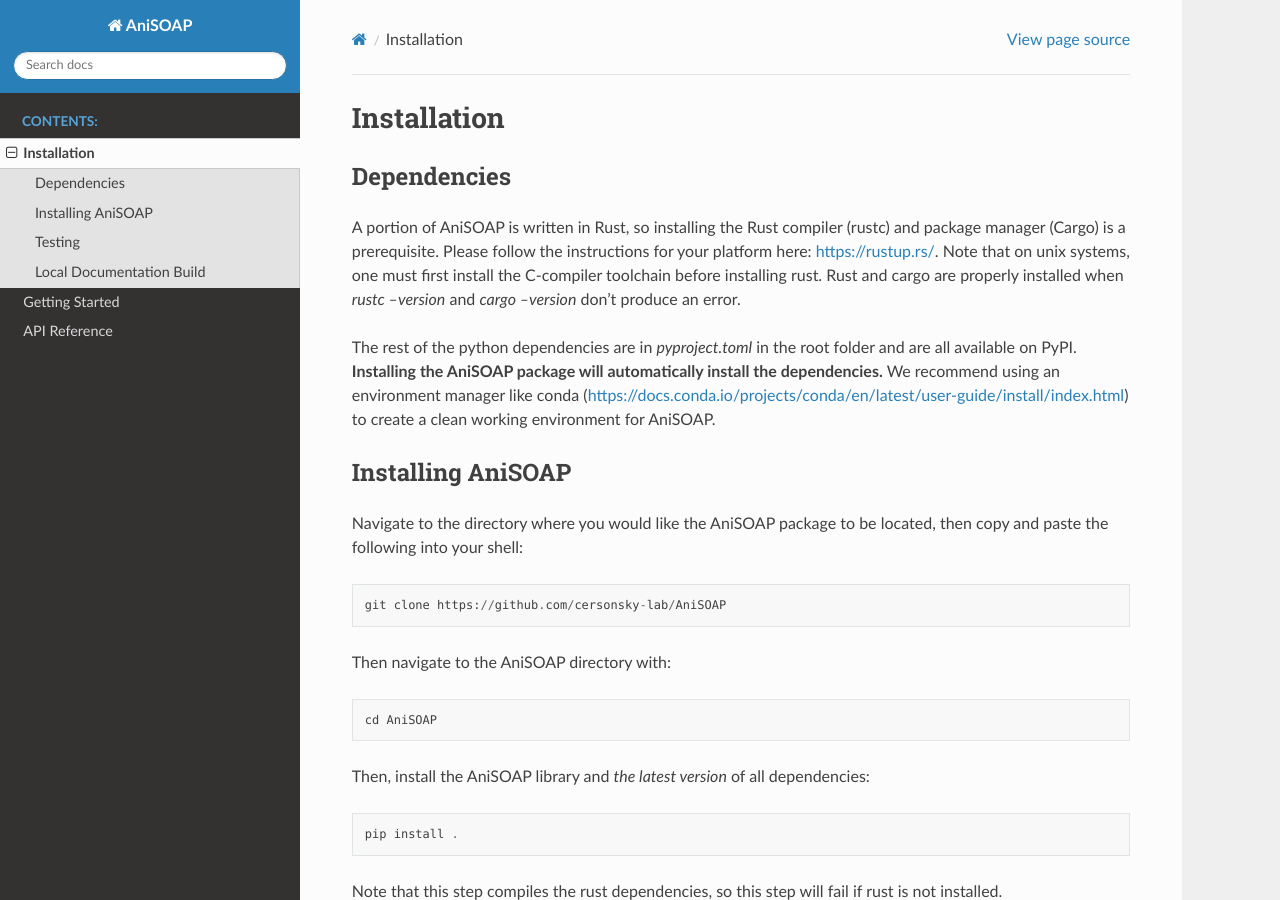
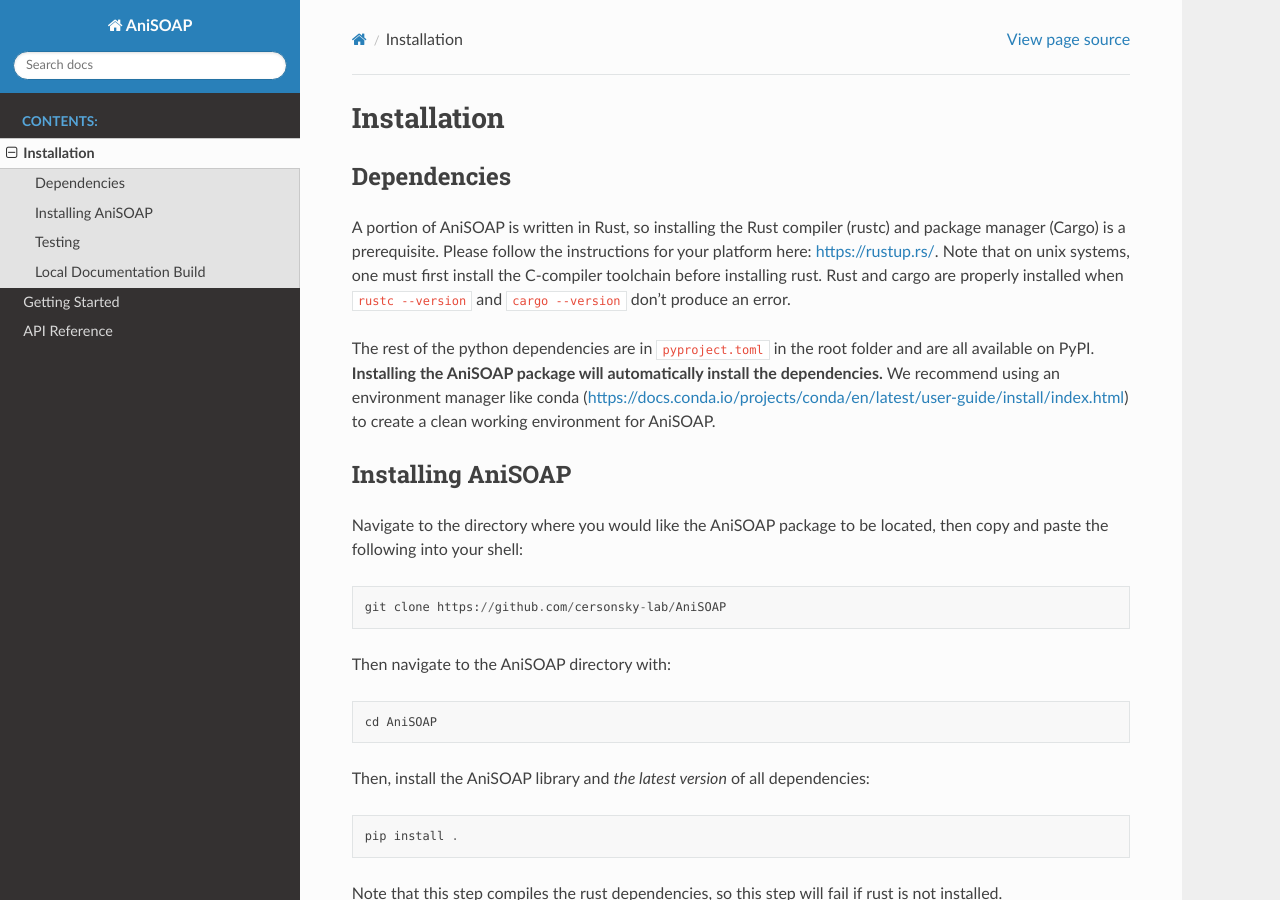
Before and after one commit to cersonsky-lab/AniSOAP, a Sphinx documentation site: the page built from docs/source/installation.rst, in a window 1280 px wide and 900 px high. Built offline with Sphinx 7.4.7 and the Read the Docs theme 3.1.0, drawn with Linux system fonts in a browser that asks for light colours; pages that are not in the unit, such as notebooks, are missing from menus.

```diff
--- a/docs/source/installation.rst
+++ b/docs/source/installation.rst
@@ -5,9 +5,9 @@ Installation
 Dependencies
 ------------
 
-A portion of AniSOAP is written in Rust, so installing the Rust compiler (rustc) and package manager (Cargo) is a prerequisite. Please follow the instructions for your platform here: https://rustup.rs/. Note that on unix systems, one must first install the C-compiler toolchain before installing rust. Rust and cargo are properly installed when `rustc --version` and `cargo --version` don't produce an error.
+A portion of AniSOAP is written in Rust, so installing the Rust compiler (rustc) and package manager (Cargo) is a prerequisite. Please follow the instructions for your platform here: https://rustup.rs/. Note that on unix systems, one must first install the C-compiler toolchain before installing rust. Rust and cargo are properly installed when ``rustc --version`` and ``cargo --version`` don't produce an error.
 
-The rest of the python dependencies are in `pyproject.toml` in the root folder and are all available on PyPI. **Installing the AniSOAP package will automatically install the dependencies.** We recommend using an environment manager like conda (https://docs.conda.io/projects/conda/en/latest/user-guide/install/index.html) to create a clean working environment for AniSOAP.
+The rest of the python dependencies are in ``pyproject.toml`` in the root folder and are all available on PyPI. **Installing the AniSOAP package will automatically install the dependencies.** We recommend using an environment manager like conda (https://docs.conda.io/projects/conda/en/latest/user-guide/install/index.html) to create a clean working environment for AniSOAP.
 
 Installing AniSOAP
 ------------------
```
